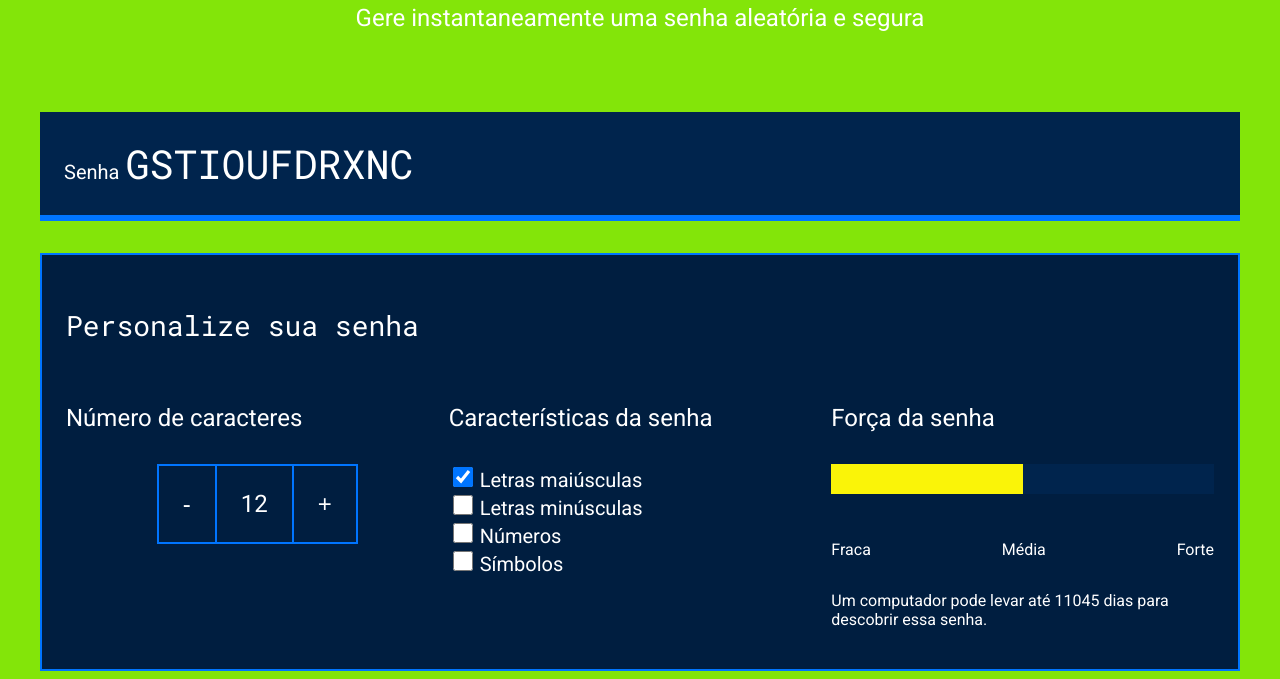
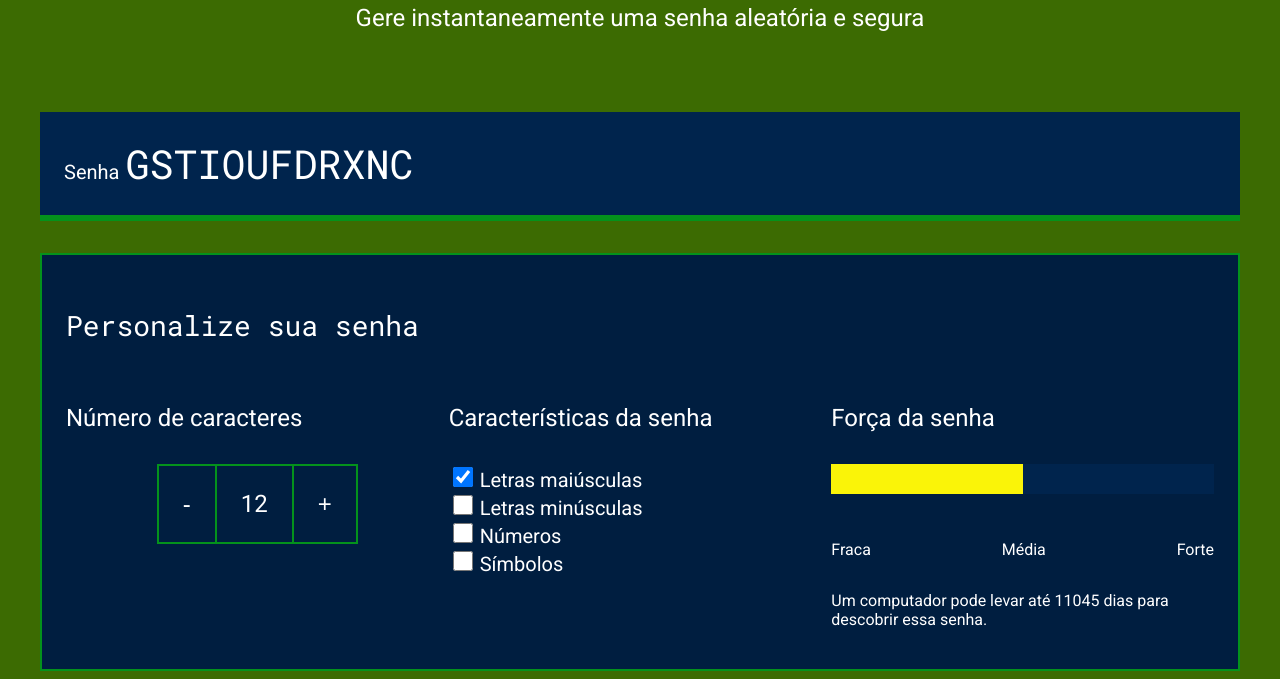
Before and after one commit to mgznn/miguel-2t-3b, a plain HTML site: page index.html in a window 1280 px wide. Shown: the part 214-893 px from the top of the page. Drawn offline with Linux system fonts and the light colour scheme.

Commit message:
Add files via upload

```diff
--- a/index.html
+++ b/index.html
@@ -6,6 +6,8 @@
     <meta name="viewport" content="width=device-width, initial-scale=1.0">
     <title>Gerador de senha</title>
     <link rel="stylesheet" href="style.css">
+    <link rel="icon" href="./unlock.svg">
+
 </head>
 
 <body>
--- a/style.css
+++ b/style.css
@@ -2,10 +2,10 @@
 
 :root {
     --branco: white;
-    --cor-de-fundo: #83E509;
+    --cor-de-fundo: #3c6b02;
     --fundo-senha: #00244D;
     --fundo-texto: #001E40;
-    --borda: #0075FF;
+    --borda: #04921c;
     --roboto: 'Roboto', sans-serif;
     --roboto-mono: 'Roboto Mono', monospace;
 }
```
